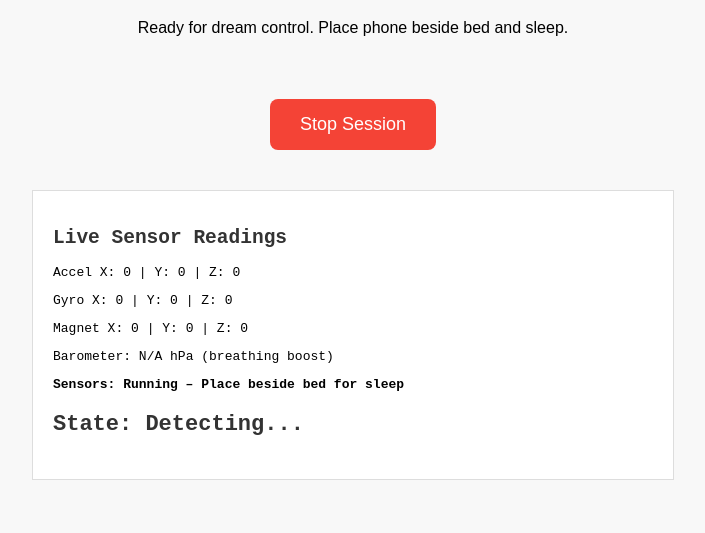
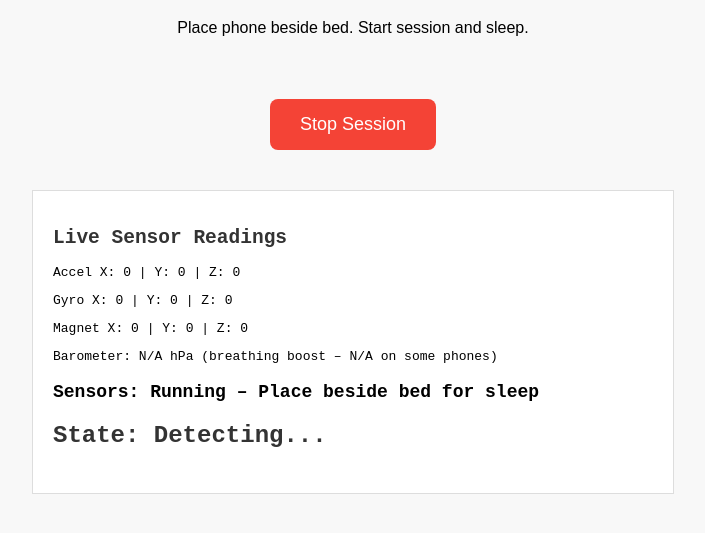
Before and after one commit to Azharalharthy1999/DreamControlSite, a plain HTML site: page index.html in a window 1280 px wide. Both pictures are taken after a click on the button "Start Dream Session". Shown: the part 91-624 px from the top of the page, without its empty margins (287-992 px from the left). Drawn offline with Linux system fonts and the light colour scheme.

Commit message:
Modify dream control interface and sensor display
Updated the content of the dream control interface and adjusted the sensor data display.

```diff
--- a/index.html
+++ b/index.html
@@ -11,7 +11,7 @@
 <body>
     <div id="dashboardSection">
         <h1>Dream Control</h1>
-        <p>Ready for dream control. Place phone beside bed and sleep.</p>
+        <p>Place phone beside bed. Start session and sleep.</p>
         <button id="startSessionBtn">Start Dream Session</button><br><br>
         <button id="stopSessionBtn" style="display:none; background-color:#f44336;">Stop Session</button>
 
@@ -20,9 +20,9 @@
             <p>Accel X: <span id="accelX">0</span> | Y: <span id="accelY">0</span> | Z: <span id="accelZ">0</span></p>
             <p>Gyro X: <span id="gyroX">0</span> | Y: <span id="gyroY">0</span> | Z: <span id="gyroZ">0</span></p>
             <p>Magnet X: <span id="magX">0</span> | Y: <span id="magY">0</span> | Z: <span id="magZ">0</span></p>
-            <p>Barometer: <span id="baroPressure">0</span> hPa (breathing boost)</p>
-            <p id="sensorStatus" style="font-weight:bold;">Sensors: Not started</p>
-            <p id="dreamState" style="font-weight:bold; font-size:22px; margin-top:20px;">State: Detecting...</p>
+            <p>Barometer: <span id="baroPressure">Detecting...</span> hPa (breathing boost – N/A on some phones)</p>
+            <p id="sensorStatus" style="font-weight:bold; font-size:18px;">Sensors: Not started</p>
+            <p id="dreamState" style="font-weight:bold; font-size:24px; margin-top:20px;">State: Detecting...</p>
         </div>
     </div>
 
```
